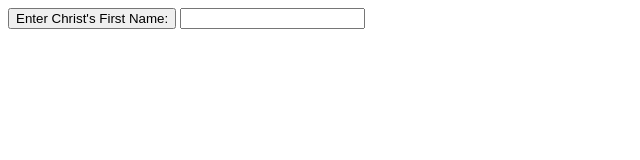
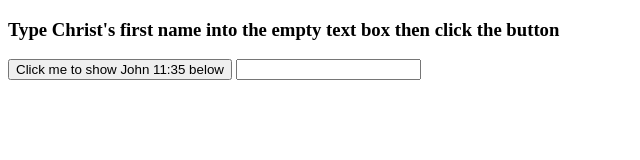
Before and after one commit to UnwilledMars/Introduction-to-Programming, a plain HTML site: page html/scripture.html in a window 1280 px wide. Shown: the whole page, without its empty margins (0-640 px from the left). Drawn offline with Linux system fonts and the light colour scheme.

Commit message:
updated text

```diff
--- a/html/scripture.html
+++ b/html/scripture.html
@@ -6,6 +6,7 @@
     <title>Scripture</title>
 </head>
 <body>
+    <h3>Type Christ's first name into the empty text box then click the button</h3>
     <script>
         "use strict";
         function name_into_scripture() {
@@ -14,7 +15,7 @@
             document.getElementById('outputDiv').innerHTML = scripture;
         }
     </script>
-    <button type="button" onclick="name_into_scripture()">Enter Christ's First Name:</button>
+    <button type="button" onclick="name_into_scripture()">Click me to show John 11:35 below</button>
     <input type="text" id="nameInputBox">
     <div id="outputDiv"></div>
 </body>
```
